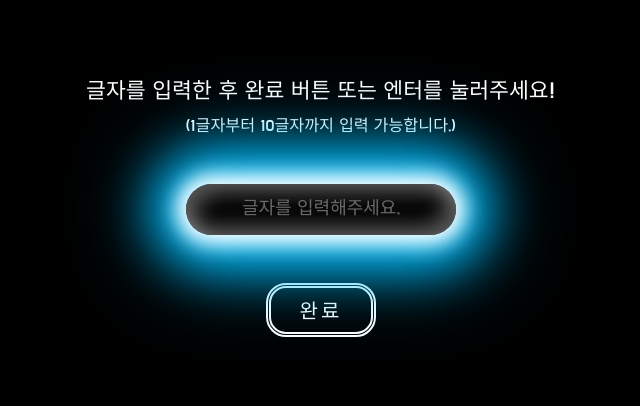
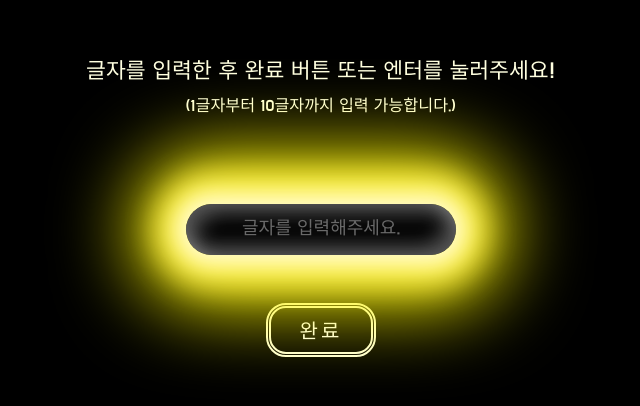
Before and after one commit to jinsk9268/text-fireworks, a website built with Vite: page index.html in a window 1280 px wide. Shown: the part 196-602 px from the top of the page, without its empty margins (319-959 px from the left). Built offline with nearby package versions, Linux system fonts and the light colour scheme.

Commit message:
style: input box-shadow 스타일 수정

```diff
--- a/src/style/style.css
+++ b/src/style/style.css
@@ -32,8 +32,8 @@ body {
 }
 
 #notice {
-	margin-bottom: 2.5rem;
-	color: white;
+	margin-bottom: 5rem;
+	color: #ffffe0;
 	text-align: center;
 	line-height: 1.5;
 	animation: 1.5s linear 0.5s infinite alternate scale-adjustment;
@@ -59,7 +59,7 @@ body {
 	align-items: center;
 	width: calc((100vw + 100vh) * 0.13);
 	border-radius: 30px;
-	box-shadow: 0px 0px 20px 10px white, 0px 0px 50px 30px deepskyblue, 0px 0px 80px 40px rgba(0, 191, 255, 0.5);
+	box-shadow: 0px 0px 20px 10px #fffbc5, 0px 0px 30px 30px #fef052, 0px 0px 80px 50px #fff700;
 	z-index: 0;
 }
 
@@ -97,7 +97,7 @@ input:focus {
 #submit_btn {
 	margin-top: 3rem;
 	padding: 0.438rem 1.75rem;
-	border: thick double white;
+	border: thick double #ffffe0;
 	border-radius: 20px;
 	background: none;
 	font-family: "Do Hyeon";
```
